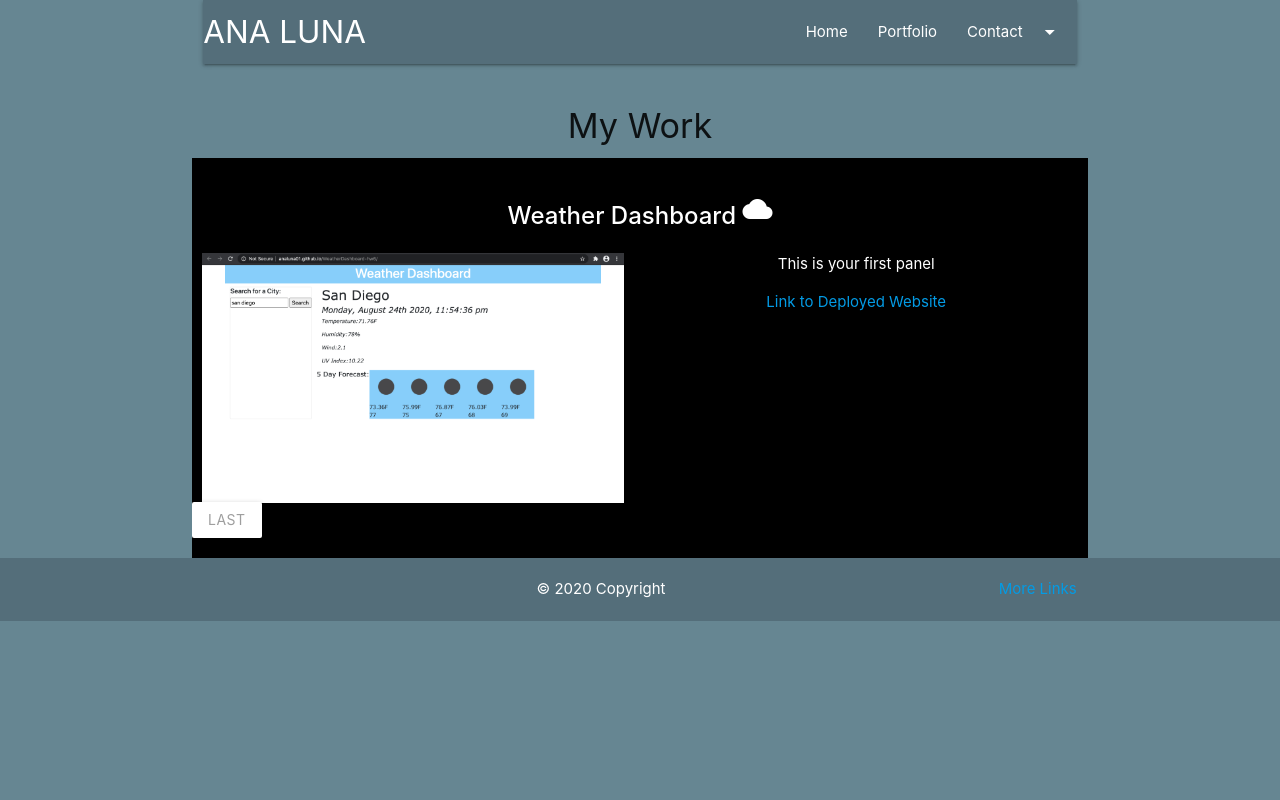
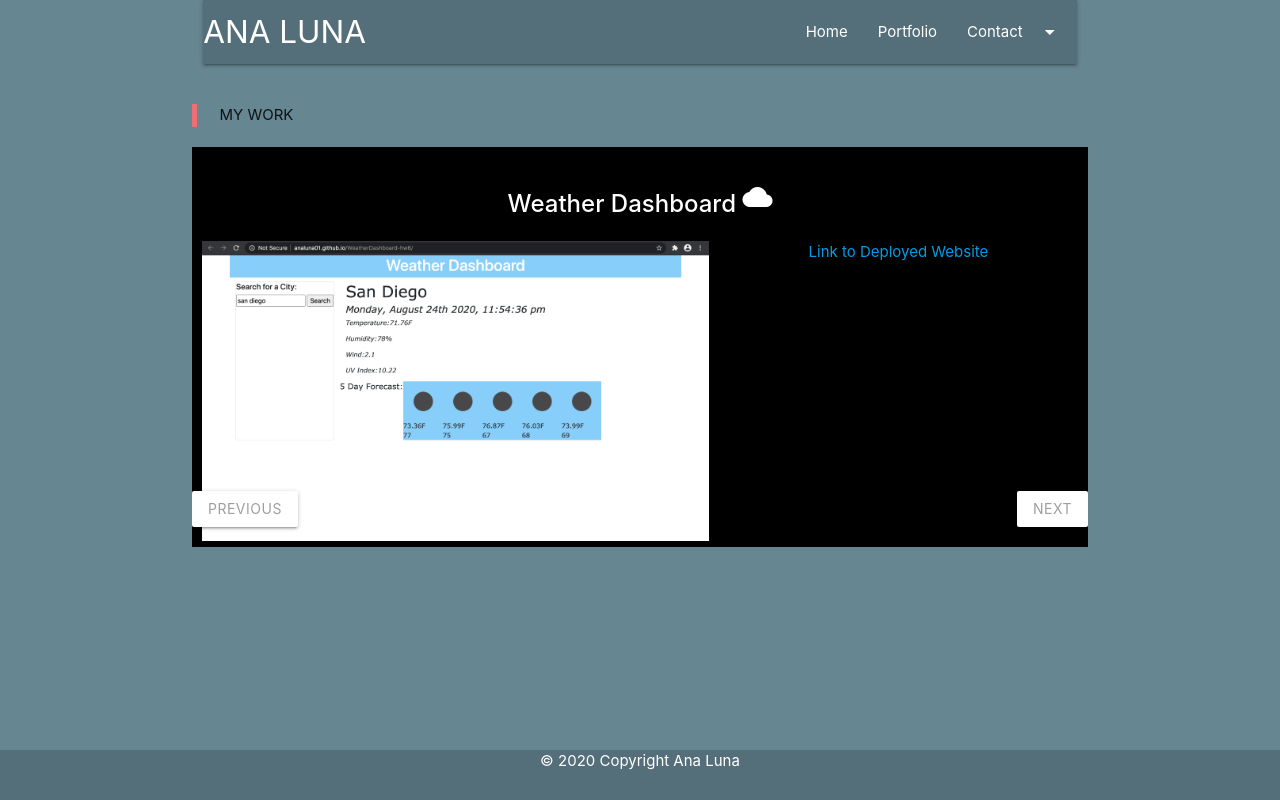
Before and after one commit to analuna01/ProfessionalPortfolio-hw7, a plain HTML site: page portfolio.html in a window 1280 px wide. Drawn offline with nearby package versions, Linux system fonts and the light colour scheme.

Commit message:
Fixed footer

```diff
--- a/assets/script.js
+++ b/assets/script.js
@@ -9,4 +9,8 @@ document.addEventListener('DOMContentLoaded', function () {
 document.addEventListener('DOMContentLoaded', function() {
     var elems = document.querySelectorAll('.carousel-slider');
     M.Carousel.init(elems, {});
+  })
+  var instance = M.Carousel.init({
+    fullWidth: true,
+    indicators: true
   });
--- a/assets/style.css
+++ b/assets/style.css
@@ -2,14 +2,6 @@
  height: 300px;
 }
 
-.nav-wrapper{
-
-
-}
-
-#bio{
-    border-block-color: black;
-}
 
 body {
     background-color: rgb(102, 134, 146);
@@ -19,6 +11,20 @@ body {
   }
 
   .img{
-      height: 250px;
+      height: 300px;
       padding-left: 10px;
   }
+
+  #work{
+
+  }
+
+.page-footerp{
+    text-align: center;
+    width: 100%;
+    position: fixed;
+    bottom: 0vw;
+    height: 50px;
+    clear: both;
+
+}
--- a/portfolio.html
+++ b/portfolio.html
@@ -52,16 +52,15 @@
   </header>
 
   <div class="container">
-    <h4 class="center">My Work</h4>
+    <blockquote id="work">MY WORK</blockquote>
     <div class="carousel carousel-slider center">
       <div class="carousel-fixed-item center">
-        <a class="btn waves-effect white grey-text darken-text-2 left">Last</a>
+        <a class="btn waves-effect white grey-text darken-text-2 left">Previous</a>
+        <a class="btn waves-effect white grey-text darken-text-2 right">Next</a>
       </div>
       <div class="carousel-item black white-text" href="">
-         <!-- <img class="img" src="/ProfessionalPortfolio-hw7/assets/weatherDashboard.png" alt="Weather Dashboard"> -->
         <h2>Weather Dashboard <i class="small material-icons">cloud</i></h2>
         <div><img class="img left" src="assets/weatherDashboard.png" alt="Work"></div>
-        <p class="white-text">This is your first panel</p>
         <a href="https://analuna01.github.io/WeatherDashboard-hw6/">Link to Deployed Website</a>
       </div>
       <div class="carousel-item black white-text">
@@ -70,7 +69,7 @@
         <p class="white-text"></p>
         <a href="https://analuna01.github.io/CodeQuiz-hw4/">Link to Deployed Website</a>
       </div>
-      <div class="carousel-item black white-text" href="#three!">
+      <div class="carousel-item black white-text" href="">
         <h2>Nature Itinerary <i class="small material-icons">landscape</i></h2>
         <div><img class="img left" src="assets/natureItinerary.png" alt="Work"></div>
         <p class="white-text">This was a group project.</p>
@@ -81,12 +80,12 @@
 
 
   <!-- Footer -->
-  <footer class="page-footer blue-grey darken-1">
+  <footer class="page-footerp blue-grey darken-1 white-text">
     <div class="container">
       <div class="row">
         <div class="col s12 center">
-          © 2020 Copyright
-          <a class="blue-grey darken-1 right" href="#!">More Links</a>
+          © 2020 Copyright Ana Luna
+          <!-- <a class="blue-grey darken-1 right" href="">Email</a> -->
         </div>
       </div>
     </div>
```
Also changed, not shown: index.html (+3 -3 lines).
